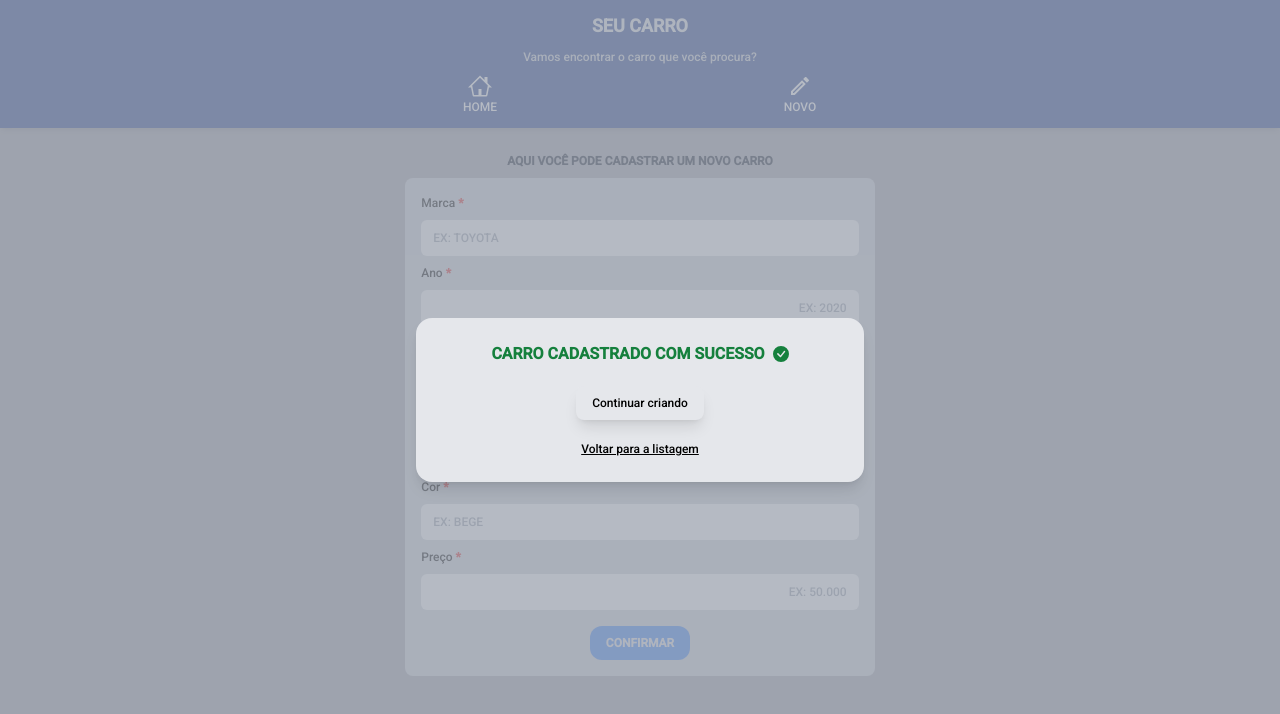
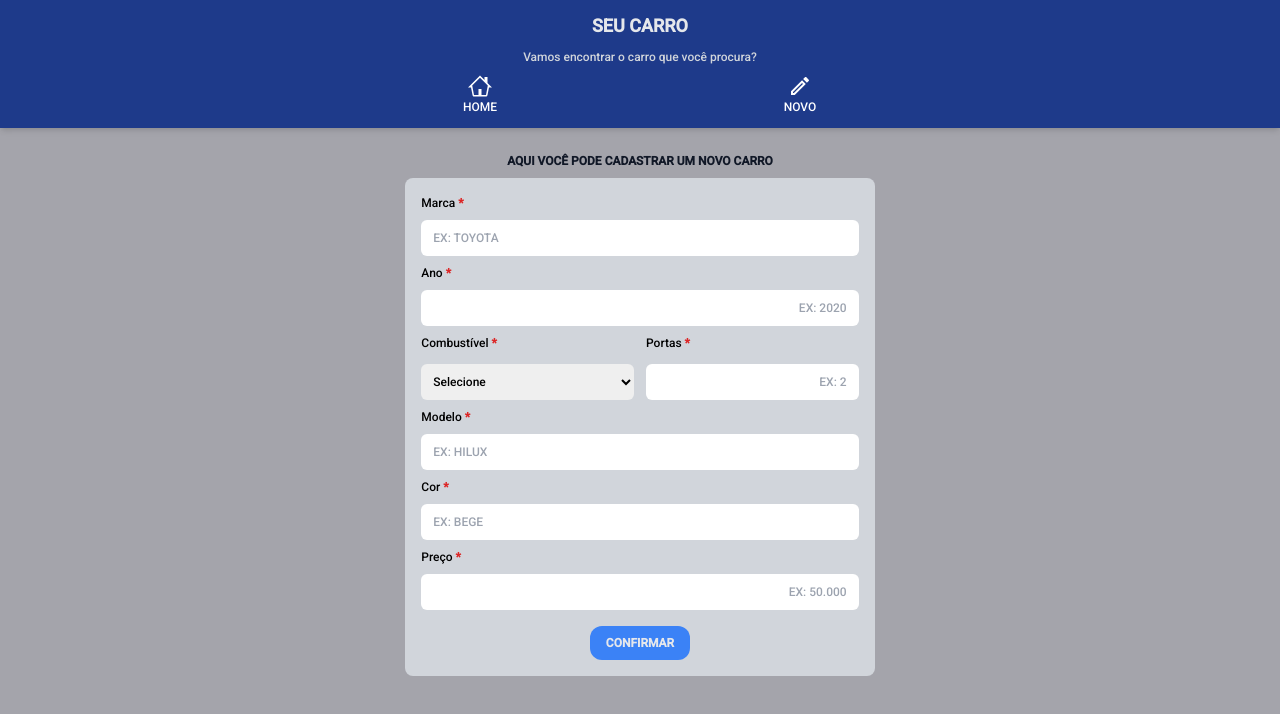
Before and after one commit to AndersonKeller/cars-list, a Next.js app: page /cadastrar in a window 1280 px wide. Shown: the top 714 px of the page. Built offline with nearby package versions, Linux system fonts and the light colour scheme.

Commit message:
fix: set openModal to false

```diff
--- a/src/app/cadastrar/page.tsx
+++ b/src/app/cadastrar/page.tsx
@@ -9,7 +9,7 @@ import { useForm } from "react-hook-form";
 import { RegisterData, iCombustivel, registerSchema } from "./schema";
 
 export default function RegisterPage() {
-  const [openModal, setOpenModal] = useState(true);
+  const [openModal, setOpenModal] = useState(false);
   const {
     register,
     handleSubmit,
```
